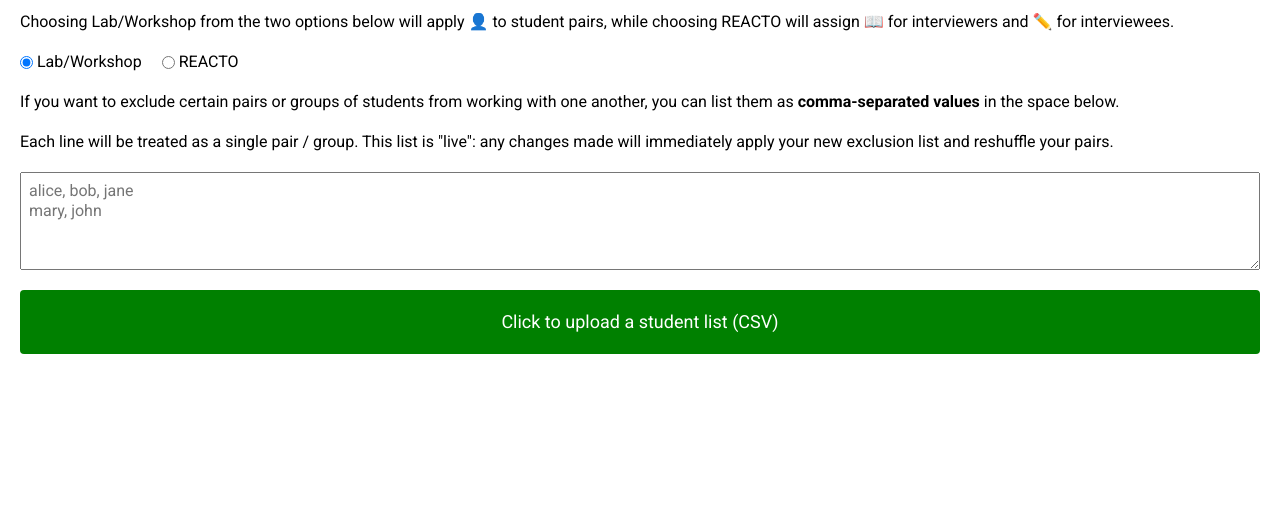
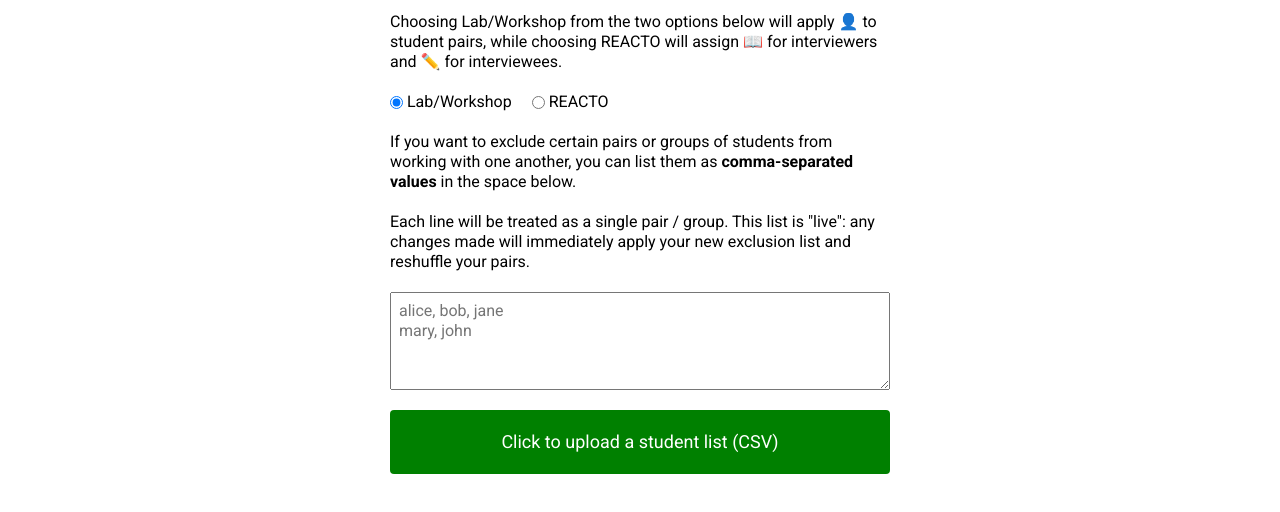
Before and after one commit to shapirodaniel/student-pair-generator, a plain HTML site: page index.html in a window 1280 px wide. Shown: the part 46-558 px from the top of the page. Drawn offline with Linux system fonts and the light colour scheme.

Commit message:
update: layout and containers

```diff
--- a/index.css
+++ b/index.css
@@ -26,6 +26,8 @@ body {
 #page {
   display: flex;
   flex-direction: column;
+  max-width: 500px;
+  margin: 0 auto;
 }
 
 h1,
@@ -78,6 +80,7 @@ label[for='student-list'] {
   border-radius: 4px;
   cursor: pointer;
   width: calc(100vw - 40px);
+  max-width: 500px;
   font-size: 18px;
 }
 
```
